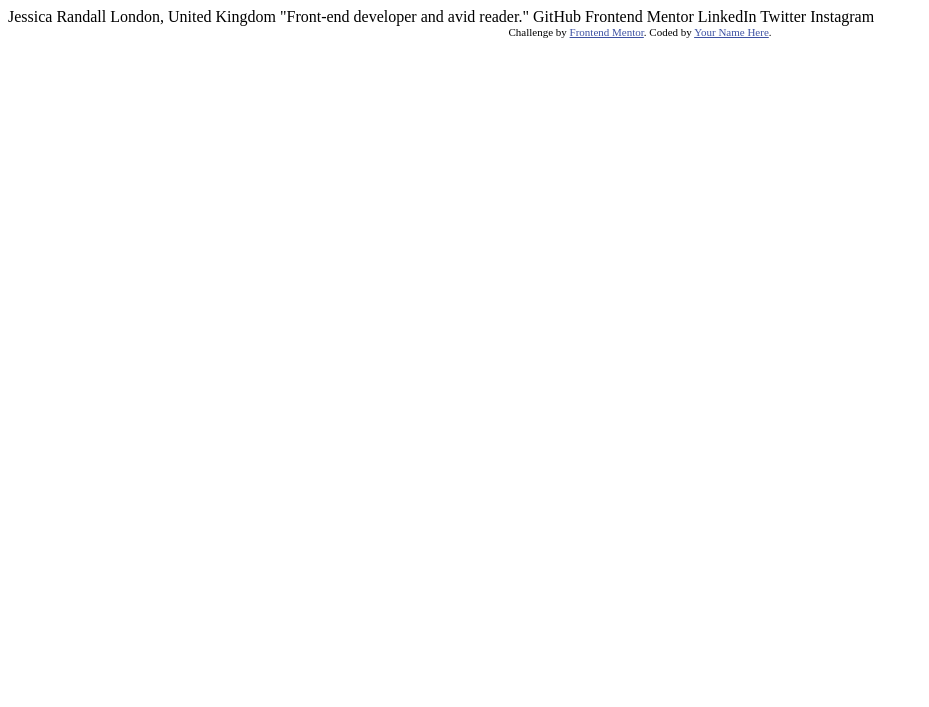
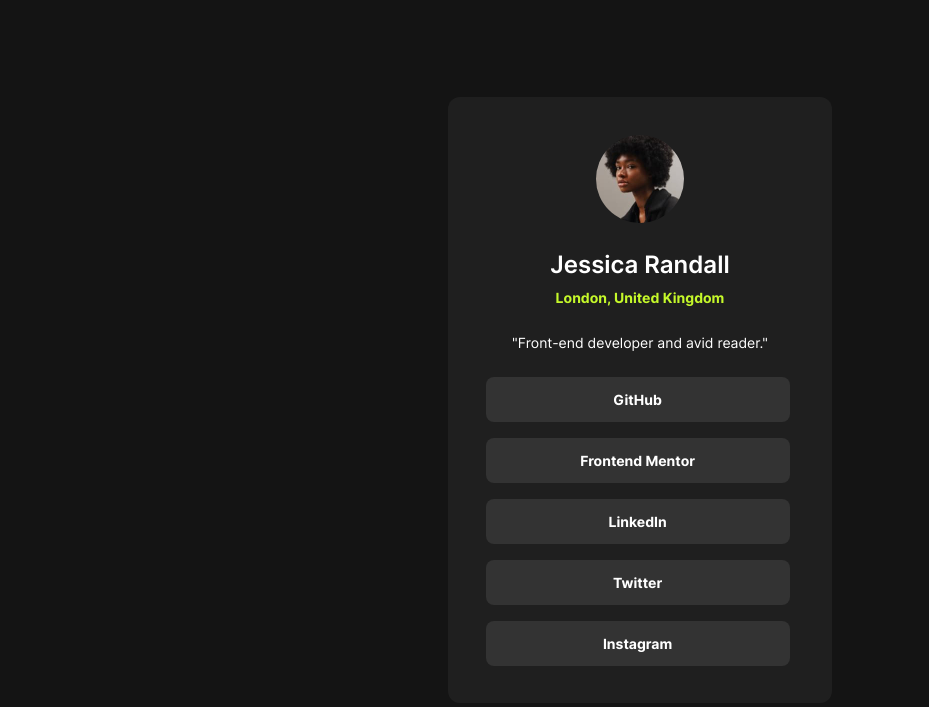
Before and after one commit to danijel374/fem-social-links-profile, a plain HTML site: page index.html in a window 1280 px wide. Shown: the whole page, without its empty margins (0-929 px from the left). Drawn offline with Linux system fonts and the light colour scheme.

Commit message:
feat: add solution for the challenge

```diff
--- a/index.html
+++ b/index.html
@@ -1,34 +1,95 @@
 <!DOCTYPE html>
 <html lang="en">
   <head>
-  <meta charset="UTF-8">
-  <meta name="viewport" content="width=device-width, initial-scale=1.0"> <!-- displays site properly based on user's device -->
+    <meta charset="UTF-8" />
+    <meta name="viewport" content="width=device-width, initial-scale=1.0" />
+    <meta
+      name="description"
+      content="Danijel's solution for Social links profile challenge"
+    />
 
-  <link rel="icon" type="image/png" sizes="32x32" href="./assets/images/favicon-32x32.png">
+    <link
+      rel="icon"
+      type="image/png"
+      sizes="32x32"
+      href="./assets/images/favicon-32x32.png"
+    />
+
+    <link rel="stylesheet" href="styles/main.css" />
 
     <title>Frontend Mentor | Social links profile</title>
-
-  <!-- Feel free to remove these styles or customise in your own stylesheet 👍 -->
-  <style>
-    .attribution { font-size: 11px; text-align: center; }
-    .attribution a { color: hsl(228, 45%, 44%); }
-  </style>
   </head>
   <body>
-
-  Jessica Randall
+    <main>
+      <article class="card">
+        <header class="card__header">
+          <img
+            src="./assets/images/avatar-jessica.jpeg"
+            alt="Portrait of Jessica Randall"
+            class="avatar-img"
+            width="176"
+            height="176"
+          />
+          <div class="card__name-address">
+            <h2 class="text-preset-1-600">Jessica Randall</h2>
+            <p class="text-preset-2-700 card__address">
               London, United Kingdom
+            </p>
+          </div>
+          <p class="text-preset-2-400">
             "Front-end developer and avid reader."
-
-  GitHub
-  Frontend Mentor
-  LinkedIn
-  Twitter
-  Instagram
-
-  <div class="attribution">
-    Challenge by <a href="https://www.frontendmentor.io?ref=challenge" target="_blank">Frontend Mentor</a>.
-    Coded by <a href="#">Your Name Here</a>.
-  </div>
+          </p>
+        </header>
+        <footer>
+          <ul class="card__links">
+            <li>
+              <a
+                target="_blank"
+                class="link"
+                rel="noopener noreferrer"
+                href="https://github.com/danijel374"
+                >GitHub</a
+              >
+            </li>
+            <li>
+              <a
+                target="_blank"
+                class="link"
+                rel="noopener noreferrer"
+                href="https://www.frontendmentor.io/profile/danijel374"
+                >Frontend Mentor</a
+              >
+            </li>
+            <li>
+              <a
+                target="_blank"
+                class="link"
+                rel="noopener noreferrer"
+                href="https://www.linkedin.com/in/danijel-prskalo/"
+                >LinkedIn</a
+              >
+            </li>
+            <li>
+              <a
+                target="_blank"
+                class="link"
+                rel="noopener noreferrer"
+                href="https://x.com/danijel3741"
+                >Twitter</a
+              >
+            </li>
+            <li>
+              <a
+                target="_blank"
+                class="link"
+                rel="noopener noreferrer"
+                href="https://www.instagram.com/danijel37412/"
+                >Instagram</a
+              >
+            </li>
+          </ul>
+        </footer>
+      </article>
+    </main>
   </body>
 </html>
--- /dev/null
+++ b/styles/main.css
@@ -0,0 +1,145 @@
+@font-face {
+  font-family: "Inter";
+  src: url("../assets/fonts/Inter-VariableFont_slnt,wght.ttf");
+  font-weight: 100 900;
+  font-style: normal;
+  font-display: swap;
+}
+
+*,
+*::after,
+*::before {
+  box-sizing: border-box;
+}
+
+* {
+  margin: 0;
+}
+:root {
+  --gray-900: hsl(0, 0%, 8%);
+  --gray-800: hsl(0, 0%, 12%);
+  --gray-700: hsl(0, 0%, 20%);
+  --green: hsl(75, 94%, 57%);
+  --white: hsl(0, 0%, 100%);
+  --black: hsl(0, 0%, 0%);
+
+  --spacing-500: 2.5rem;
+  --spacing-300: 1.5rem;
+  --spacing-200: 1rem;
+  --spacing-150: 0.75rem;
+  --spacing-100: 0.5rem;
+  --spacing-50: 0.25rem;
+}
+
+.text-preset-1-600 {
+  font-size: 1.5rem;
+  line-height: 1.5;
+  letter-spacing: 0px;
+  font-weight: 600;
+}
+.text-preset-2-400 {
+  font-size: 0.875rem;
+  line-height: 1.5;
+  letter-spacing: 0px;
+  font-weight: 400;
+}
+.text-preset-2-700 {
+  font-size: 0.875rem;
+  line-height: 1.5;
+  letter-spacing: 0px;
+  font-weight: 700;
+}
+
+body {
+  font-family: "Inter", sans-serif;
+  color: var(--white);
+}
+
+main {
+  display: grid;
+  place-items: center;
+  min-height: 100vh;
+  min-height: 100dvh;
+  padding: var(--spacing-300);
+  background-color: var(--gray-900);
+}
+
+.avatar-img {
+  width: 5.5rem;
+  height: 5.5rem;
+  border-radius: 50%;
+}
+
+/* Card social links */
+.card {
+  width: 100%;
+  max-width: 24rem;
+  padding: clamp(
+    var(--spacing-300),
+    calc(18.366px + 1.502vw),
+    var(--spacing-500)
+  );
+  border-radius: 12px;
+  background-color: var(--gray-800);
+}
+
+.card__header {
+  display: flex;
+  flex-direction: column;
+  align-items: center;
+  text-align: center;
+  gap: var(--spacing-300);
+}
+
+.card__name-address {
+  display: flex;
+  flex-direction: column;
+  gap: var(--spacing-50);
+}
+
+.card__address {
+  color: var(--green);
+}
+
+.card__links {
+  display: flex;
+  flex-direction: column;
+  margin-top: var(--spacing-300);
+  gap: var(--spacing-200);
+  padding: 0;
+  list-style: none;
+}
+
+.card__links li {
+  width: 100%;
+}
+
+/* link */
+.link {
+  display: inline-block;
+  padding: var(--spacing-150);
+  width: 100%;
+  max-width: 19rem;
+  border-radius: 8px;
+  background-color: var(--gray-700);
+  font-size: 0.875rem;
+  line-height: 1.5;
+  letter-spacing: 0px;
+  font-weight: 700;
+  cursor: pointer;
+  transition: background 0.6s cubic-bezier(0.4, 0, 0.2, 1),
+    color 0.6s cubic-bezier(0.4, 0, 0.2, 1), transform 0.3s ease;
+  color: inherit;
+  accent-color: var(--green);
+  text-decoration: none;
+  text-align: center;
+}
+
+.link:hover {
+  background-color: var(--green);
+  color: var(--gray-700);
+}
+
+.link:active {
+  transform: scale(0.98);
+}
```
Also changed, not shown: screenshot.png (added), 2 other files. Lines whose indentation alone changed are shown as unchanged.
